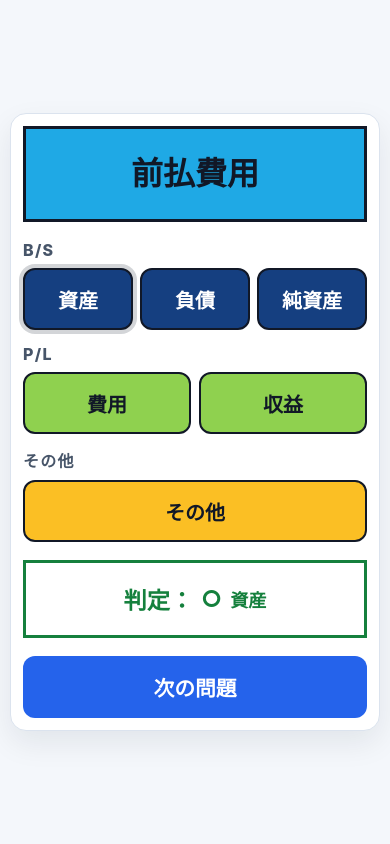
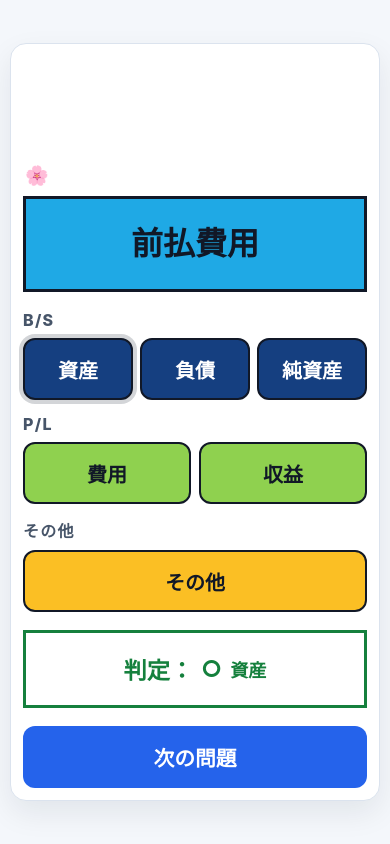
Before and after one commit to tetsujinakamura2013-byte/boki-trainer, a Next.js app: page / in a window 390 px wide. Both pictures are taken after a click on the button "資産". Built offline with nearby package versions, Linux system fonts and the light colour scheme.

Commit message:
Ver1.1 桜の連続正解機能を追加
・連続正解で桜を表示
・最大50個まで表示
・不正解でリセット
・再読み込みでリセット

```diff
--- a/app/globals.css
+++ b/app/globals.css
@@ -225,3 +225,51 @@ button {
     border-radius: 12px;
   }
 }
+/* 連続正解の桜表示エリア */
+.flower-area {
+  min-height: 155px;
+  display: flex;
+  flex-direction: column-reverse;
+  justify-content: flex-start;
+  gap: 3px;
+  padding: 8px 6px;
+  overflow: hidden;
+}
+
+/* 桜は左から右へ並ぶ */
+.flower-row {
+  min-height: 25px;
+  display: flex;
+  align-items: center;
+  justify-content: flex-start;
+  white-space: nowrap;
+}
+
+/* 桜1個の大きさ */
+.flower {
+  display: inline-block;
+  font-size: 21px;
+  line-height: 1;
+}
+
+/* 5個目と6個目の間を少し広げる */
+.flower-second-half {
+  margin-left: 10px;
+}
+
+/* 小さいスマートフォン向け */
+@media (max-width: 420px) {
+  .flower-area {
+    min-height: 140px;
+    padding-left: 2px;
+    padding-right: 2px;
+  }
+
+  .flower {
+    font-size: 19px;
+  }
+
+  .flower-second-half {
+    margin-left: 6px;
+  }
+}
--- a/app/page.tsx
+++ b/app/page.tsx
@@ -93,21 +93,30 @@ const accounts: Account[] = [
   { name: "雑益", type: "収益" },
 
   { name: "損益", type: "その他" },
-  { name: "現金過不足", type: "その他" }
+  { name: "現金過不足", type: "その他" },
 ];
 
-const choices: ElementType[] = ["資産", "負債", "純資産", "費用", "収益", "その他"];
+const MAX_STREAK = 50;
+const FLOWERS_PER_ROW = 10;
 
 function getRandomIndex(exclude?: number) {
   if (accounts.length <= 1) return 0;
+
   let next = Math.floor(Math.random() * accounts.length);
-  while (next === exclude) next = Math.floor(Math.random() * accounts.length);
+
+  while (next === exclude) {
+    next = Math.floor(Math.random() * accounts.length);
+  }
+
   return next;
 }
 
 export default function Home() {
   const [index, setIndex] = useState(0);
   const [selected, setSelected] = useState<ElementType | null>(null);
+
+  // 連続正解数。保存しないため再読み込みすると0に戻る
+  const [streak, setStreak] = useState(0);
 
   useEffect(() => {
     setIndex(getRandomIndex());
@@ -118,7 +127,16 @@ export default function Home() {
 
   const answer = (choice: ElementType) => {
     if (selected) return;
+
     setSelected(choice);
+
+    if (choice === current.type) {
+      // 50問を上限に桜を増やす
+      setStreak((previous) => Math.min(previous + 1, MAX_STREAK));
+    } else {
+      // 1問でも間違えたら桜を全消去
+      setStreak(0);
+    }
   };
 
   const nextQuestion = () => {
@@ -126,20 +144,57 @@ export default function Home() {
     setIndex((currentIndex) => getRandomIndex(currentIndex));
   };
 
+  // 桜を10個ずつの段に分ける
+  const flowerRows = Array.from(
+    { length: Math.ceil(streak / FLOWERS_PER_ROW) },
+    (_, rowIndex) => {
+      const remaining = streak - rowIndex * FLOWERS_PER_ROW;
+      return Math.min(remaining, FLOWERS_PER_ROW);
+    }
+  );
+
   return (
     <main className="page-shell">
-      <section className="app-card" aria-label="簿記3級 5要素トレーニング">
+      <section
+        className="app-card"
+        aria-label="簿記3級 5要素トレーニング"
+      >
+        {/* 連続正解の桜。1段目を下側に表示 */}
+        <div className="flower-area" aria-label={`連続正解数 ${streak}`}>
+          {flowerRows.map((flowerCount, rowIndex) => (
+            <div className="flower-row" key={rowIndex}>
+              {Array.from({ length: flowerCount }, (_, flowerIndex) => (
+                <span
+                  key={flowerIndex}
+                  className={`flower ${
+                    flowerIndex === 5 ? "flower-second-half" : ""
+                  }`}
+                  aria-hidden="true"
+                >
+                  🌸
+                </span>
+              ))}
+            </div>
+          ))}
+        </div>
+
         <div className="account-panel">{current.name}</div>
 
         <div className="choice-sections">
-          <section className="choice-section" aria-label="貸借対照表の要素">
+          <section
+            className="choice-section"
+            aria-label="貸借対照表の要素"
+          >
             <div className="section-label">B/S</div>
+
             <div className="choice-row choice-row-bs">
               {["資産", "負債", "純資産"].map((choice) => (
                 <button
                   key={choice}
                   type="button"
-                  className={`choice-button choice-${choice} ${selected === choice ? "selected" : ""}`}
+                  className={`choice-button choice-${choice} ${
+                    selected === choice ? "selected" : ""
+                  }`}
                   onClick={() => answer(choice as ElementType)}
                   disabled={selected !== null}
                 >
@@ -149,14 +204,20 @@ export default function Home() {
             </div>
           </section>
 
-          <section className="choice-section" aria-label="損益計算書の要素">
+          <section
+            className="choice-section"
+            aria-label="損益計算書の要素"
+          >
             <div className="section-label">P/L</div>
+
             <div className="choice-row choice-row-pl">
               {["費用", "収益"].map((choice) => (
                 <button
                   key={choice}
                   type="button"
-                  className={`choice-button choice-${choice} ${selected === choice ? "selected" : ""}`}
+                  className={`choice-button choice-${choice} ${
+                    selected === choice ? "selected" : ""
+                  }`}
                   onClick={() => answer(choice as ElementType)}
                   disabled={selected !== null}
                 >
@@ -168,10 +229,13 @@ export default function Home() {
 
           <section className="choice-section" aria-label="その他">
             <div className="section-label">その他</div>
+
             <div className="choice-row choice-row-other">
               <button
                 type="button"
-                className={`choice-button choice-その他 ${selected === "その他" ? "selected" : ""}`}
+                className={`choice-button choice-その他 ${
+                  selected === "その他" ? "selected" : ""
+                }`}
                 onClick={() => answer("その他")}
                 disabled={selected !== null}
               >
@@ -181,9 +245,17 @@ export default function Home() {
           </section>
         </div>
 
-        <div className={`result-panel ${selected ? (isCorrect ? "correct" : "wrong") : "idle"}`}>
+        <div
+          className={`result-panel ${
+            selected ? (isCorrect ? "correct" : "wrong") : "idle"
+          }`}
+        >
           <span className="result-label">判定：</span>
-          <span className="result-mark">{selected ? (isCorrect ? "○" : "×") : "—"}</span>
+
+          <span className="result-mark">
+            {selected ? (isCorrect ? "○" : "×") : "—"}
+          </span>
+
           {selected && (
             <span className="result-answer">
               {isCorrect ? current.type : `正解：${current.type}`}
```
